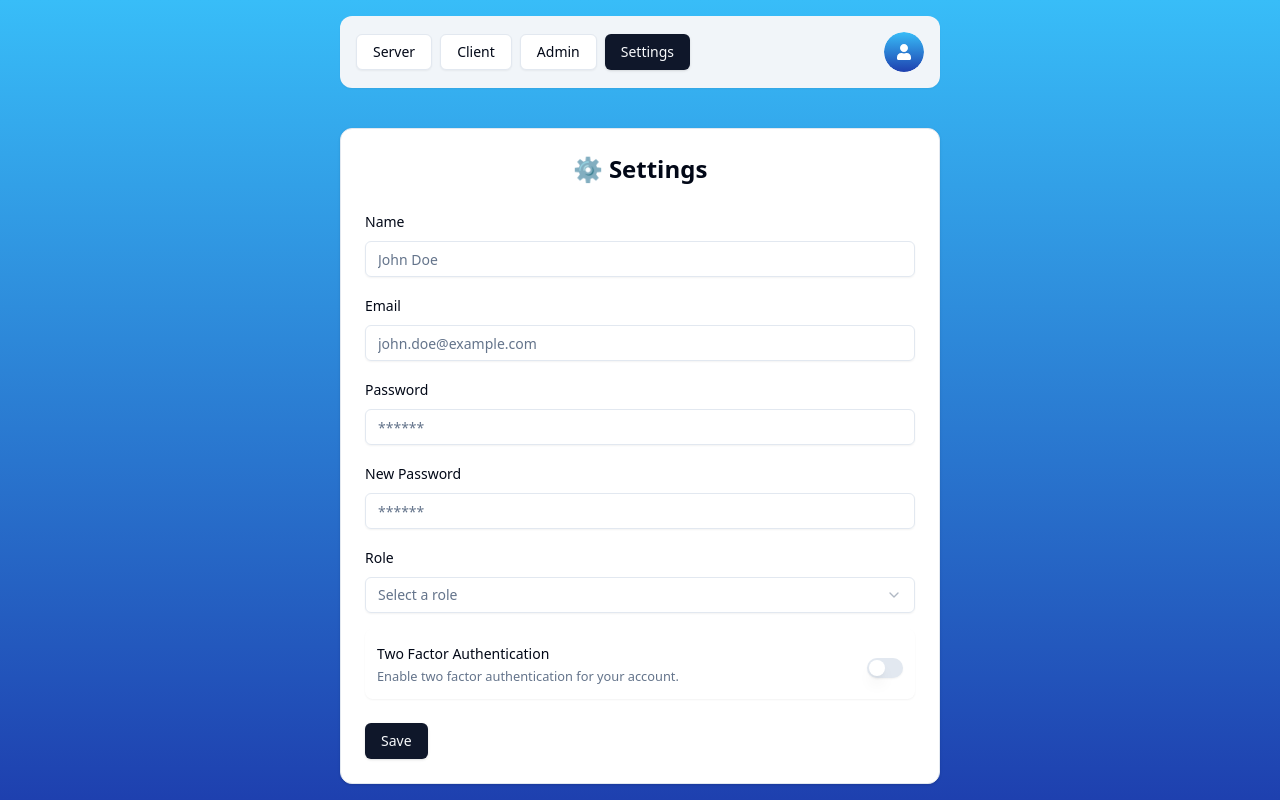
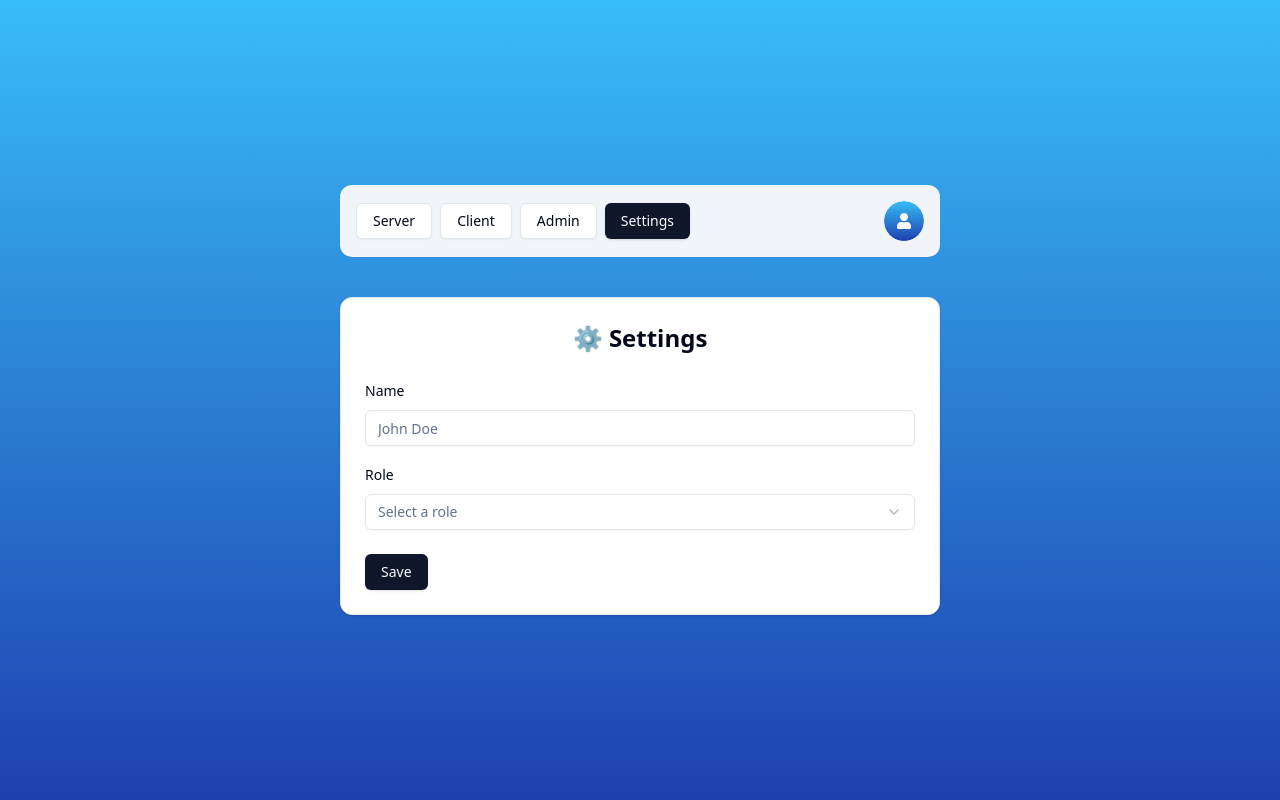
Before and after one commit to szidzse/nextjs-authentication, a Next.js app: page /settings in a window 1280 px wide. Built offline with nearby package versions, Linux system fonts and the light colour scheme; no server answers.

Commit message:
only show email,  pw, new pw, 2fa fields of the user is logged in with credentials

```diff
--- a/actions/settings.ts
+++ b/actions/settings.ts
@@ -19,6 +19,14 @@ export const settings = async (values: z.infer<typeof SettingsSchema>) => {
     return { error: "Unauthorized." };
   }
 
+  // Users who logged in with OAuth can't modify these fields
+  if (user.isOAuth) {
+    values.email = undefined;
+    values.password = undefined;
+    values.newPassword = undefined;
+    values.isTwoFactorEnabled = undefined;
+  }
+
   await prisma.user.update({
     where: {
       id: dbUser.id,
--- a/app/(protected)/settings/page.tsx
+++ b/app/(protected)/settings/page.tsx
@@ -97,6 +97,9 @@ const SettingsPage = () => {
                 )}
               />
 
+              {/* Only display Email, Password, New Password inputs if the user is logged in with credentials */}
+              {user?.isOAuth === false && (
+                <>
                   {/* Email */}
                   <FormField
                     control={form.control}
@@ -156,6 +159,8 @@ const SettingsPage = () => {
                       </FormItem>
                     )}
                   />
+                </>
+              )}
 
               {/* Role */}
               <FormField
@@ -184,7 +189,8 @@ const SettingsPage = () => {
                 )}
               />
 
-              {/* 2FA */}
+              {/* Only display 2FA input if the user is logged in with credentials */}
+              {user?.isOAuth === false && (
                 <FormField
                   control={form.control}
                   name="isTwoFactorEnabled"
@@ -206,6 +212,7 @@ const SettingsPage = () => {
                     </FormItem>
                   )}
                 />
+              )}
             </div>
             <FormError message={error} />
             <FormSuccess message={success} />
```
Lines whose indentation alone changed are shown as unchanged.
